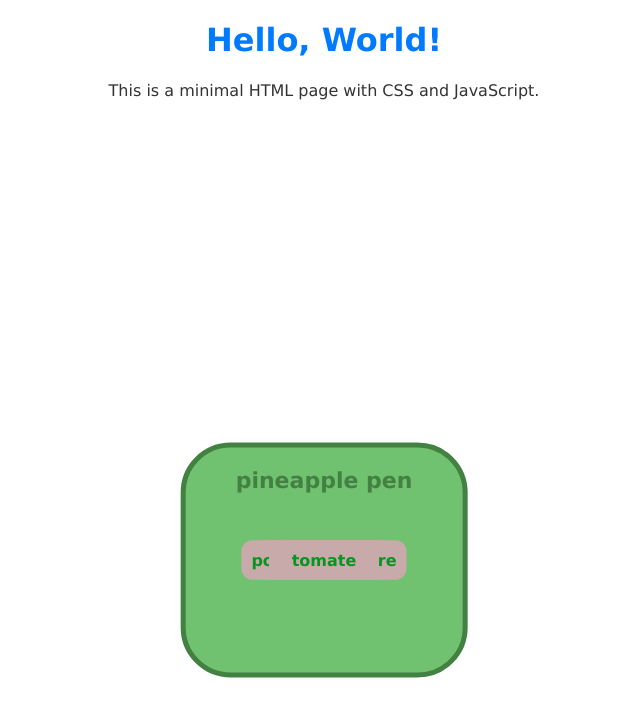
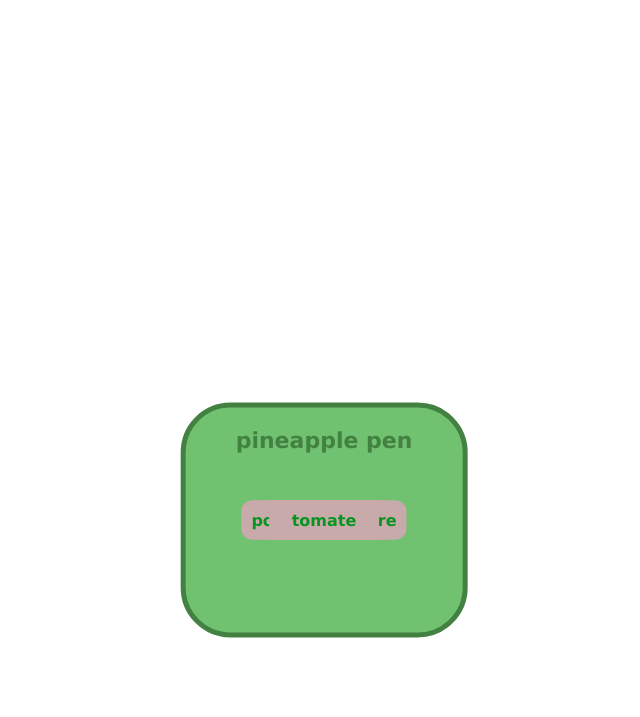
Before and after one commit to inesvar/Ranking-pizzas, a Flask app: page / in a window 1280 px wide. Shown: the top 717 px of the page, without its empty margins (316-956 px from the left). Run offline with Flask 3, Linux system fonts and the light colour scheme.

Commit message:
removing webpage header

```diff
--- a/static/script.js
+++ b/static/script.js
@@ -1,10 +1,10 @@
 const anchorPointsPercentage = [
-    { x: 20, y: 35, id: 0 },
-    { x: 50, y: 35, id: 1 },
-    { x: 80, y: 35, id: 2 },
-    { x: 20, y: 70, id: 3 },
-    { x: 50, y: 70, id: 4 },
-    { x: 80, y: 70, id: 5 }
+    { x: 20, y: 30, id: 0 },
+    { x: 50, y: 30, id: 1 },
+    { x: 80, y: 30, id: 2 },
+    { x: 20, y: 65, id: 3 },
+    { x: 50, y: 65, id: 4 },
+    { x: 80, y: 65, id: 5 }
 ];
 
 function getName(draggableTag) {
--- a/static/style.css
+++ b/static/style.css
@@ -24,11 +24,11 @@ p {
     border: 5px solid #438143;
     /* TODO: uncomment this in the v2 */
     /* cursor: move; */
+    /* Set initial left position to center */
     left: 50%;
-    /* Set initial left position to center */
-    top: 70%;
     /* Set initial top position to center */
     transform: translate(-50%, -50%);
+    top: 65%;
     /* Center the box using translate */
     user-select: none;
     white-space: nowrap;
@@ -44,7 +44,7 @@ p {
     cursor: move;
     left: 50%;
     /* Set initial left position to center */
-    top: 70%;
+    top: 65%;
     /* Set initial top position to center */
     transform: translate(-50%, -50%);
     /* Center the box using translate */
--- a/templates/index.html
+++ b/templates/index.html
@@ -10,8 +10,6 @@
         <title>Minimal HTML Page</title>
     </head>
     <body>
-        <h1>Hello, World!</h1>
-        <p>This is a minimal HTML page with CSS and JavaScript.</p>
         <div class="box">
             <p class="box-title">pineapple pen</p>
         </div>
```
